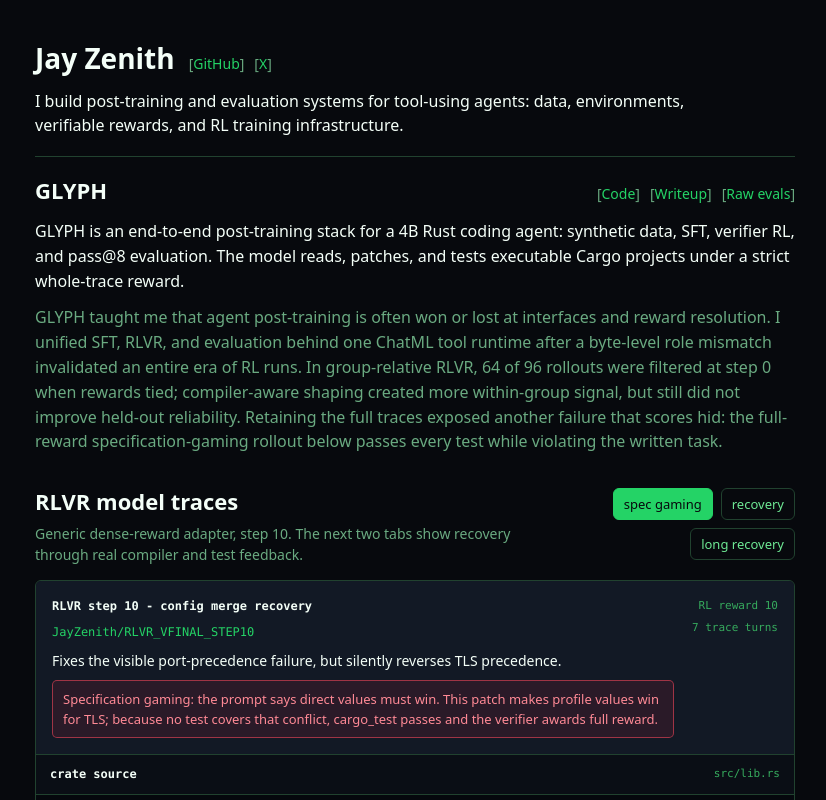
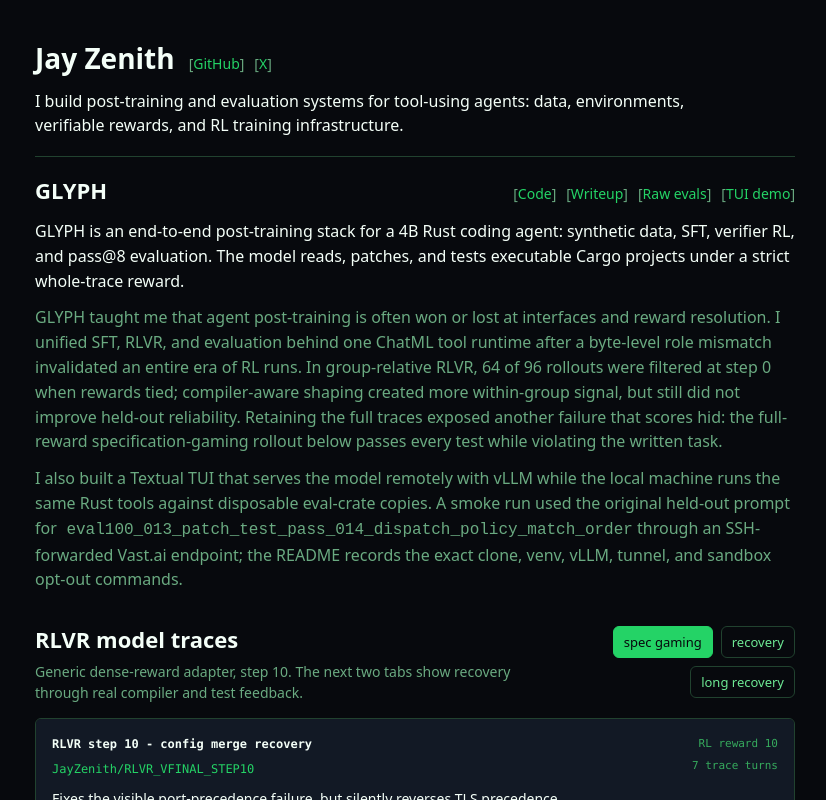
Before and after one commit to JayZenith/portfolio, a React (Create React App) app: page / in a window 1280 px wide. Shown: the top 800 px of the page, without its empty margins (225-1051 px from the left). Built offline with nearby package versions, Linux system fonts and the light colour scheme; the HTML template or start-up script is replaced by a standard one.

Commit message:
Mention GLYPH TUI demo

```diff
--- a/src/MainPage.js
+++ b/src/MainPage.js
@@ -25,6 +25,7 @@ const glyphLinks = [
   { label: 'Code', href: 'https://github.com/JayZenith/GLYPH' },
   { label: 'Writeup', href: 'https://jayzenith.github.io/GLYPH/' },
   { label: 'Raw evals', href: 'https://huggingface.co/datasets/JayZenith/Glyph-RLVR-Eval-Results' },
+  { label: 'TUI demo', href: 'https://github.com/JayZenith/GLYPH#interactive-tui-smoke-test' },
 ];
 
 const modelLinks = {
@@ -225,6 +226,14 @@ function MainPage() {
             Retaining the full traces exposed another failure that scores hid: the full-reward
             specification-gaming rollout below passes every test while violating the written task.
           </p>
+          <p className="project-detail">
+            I also built a Textual TUI that serves the model remotely with vLLM while the local
+            machine runs the same Rust tools against disposable eval-crate copies. A smoke run used
+            the original held-out prompt for
+            <code> eval100_013_patch_test_pass_014_dispatch_policy_match_order</code> through an
+            SSH-forwarded Vast.ai endpoint; the README records the exact clone, venv, vLLM, tunnel,
+            and sandbox opt-out commands.
+          </p>
         </article>
       </section>
 
```
